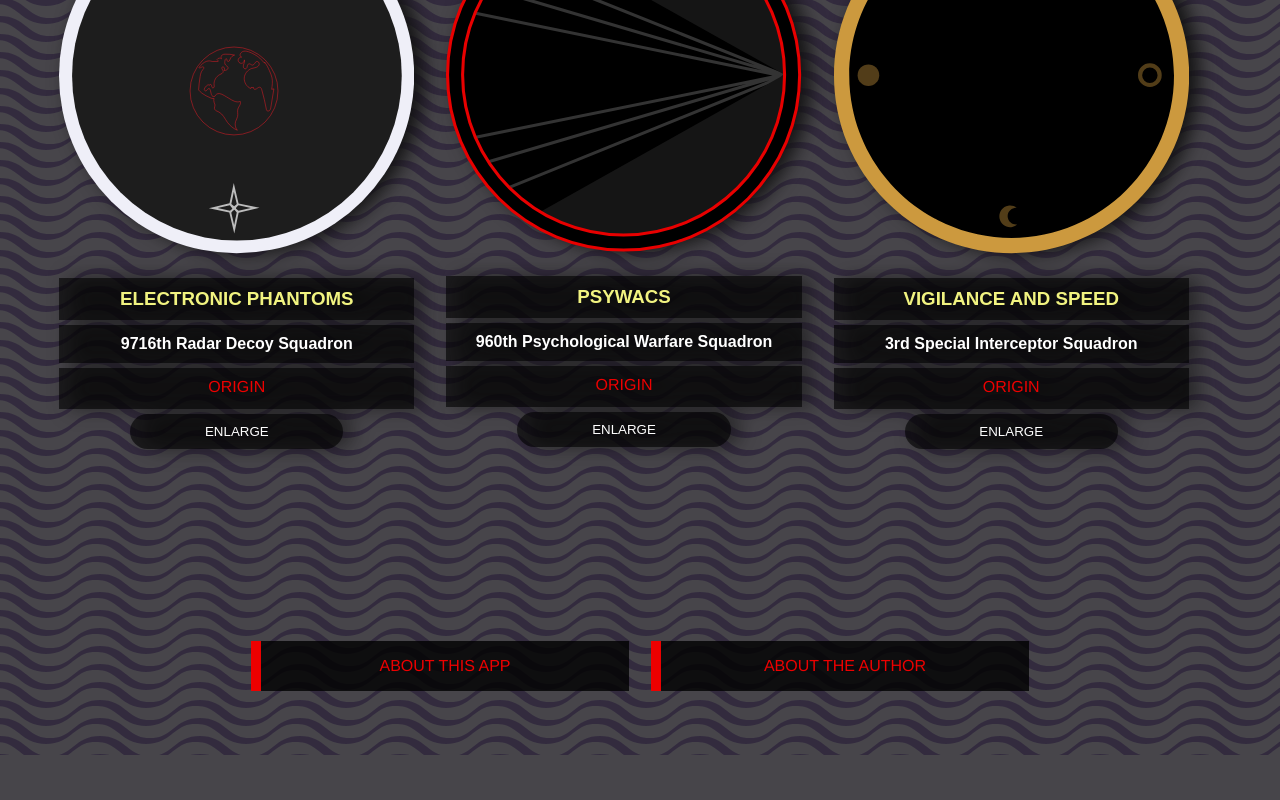
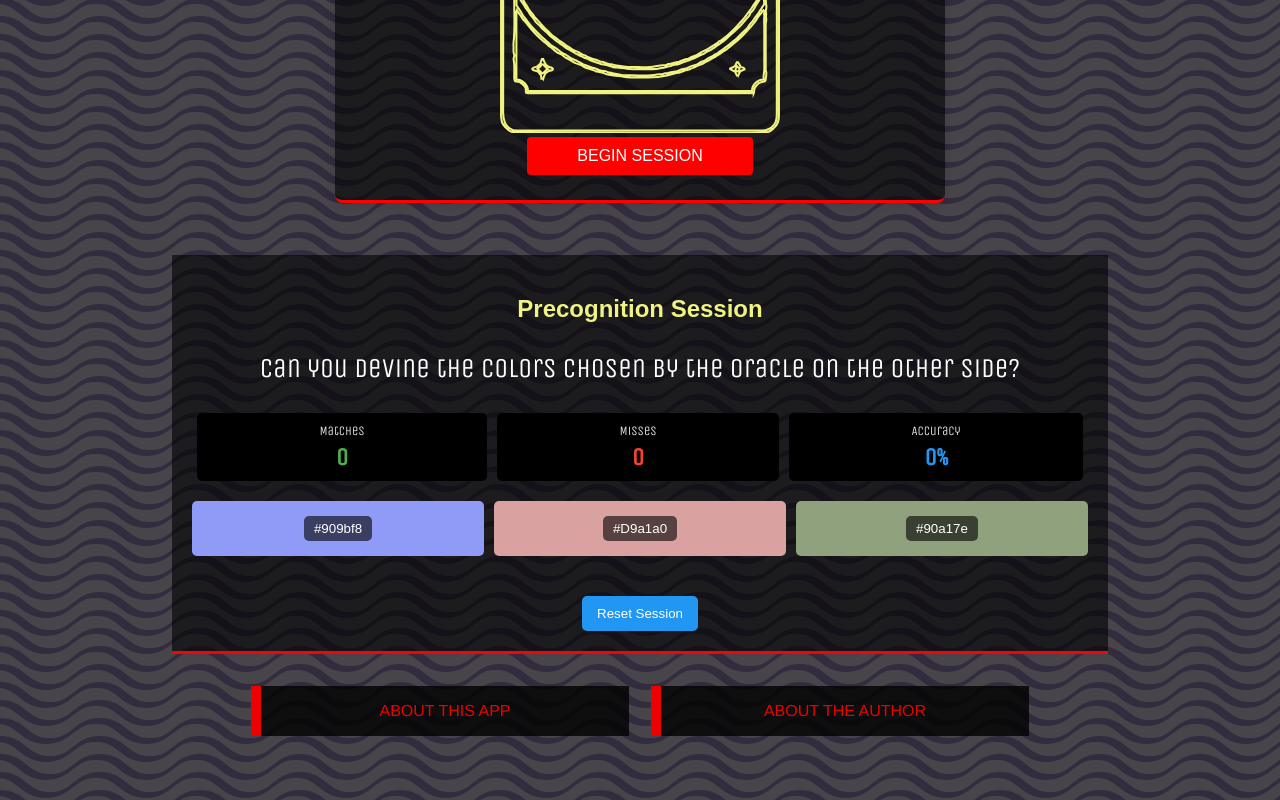
Before and after one commit to drinkingtheink/remote-viewers-club, a Vue app: page / in a window 1280 px wide. Shown: the part 1118-1918 px from the top of the page. Before the commit the page ends 1873 px from the top, so only its background shows below. Built offline with nearby package versions, Linux system fonts and the light colour scheme; a web font is replaced by a local one.

Commit message:
precog polish

```diff
--- a/src/components/AppStage.vue
+++ b/src/components/AppStage.vue
@@ -143,7 +143,7 @@ export default {
     return {
       badgeMap: badgeMap,
       activeBadge: null,
-      activeSection: 'gallery',
+      activeSection: 'praxis',
     }
   },
   methods: {
@@ -508,4 +508,11 @@ button.enlarge:hover {
   margin: 0 auto;
   justify-content: center;
 }
+
+.stage p {
+  /* color: #555; */
+  line-height: 1.3;
+  font-size: 170%;
+  color: white;
+}
 </style>
--- a/src/components/PerceptionTraining.vue
+++ b/src/components/PerceptionTraining.vue
@@ -1,6 +1,7 @@
 <template>
-  <div class="prediction-container">
-    <h2>Precognition Challenge</h2>
+  <div class="prediction-container stage intro">
+    <h2>Precognition Session</h2>
+    <p>Can you devine the colors chosen by the oracle on the other side?</p>
 
     <div class="session-stats">
       <div class="stat-box">
@@ -25,7 +26,7 @@
         :style="{ backgroundColor: color }"
         :disabled="predictionResult !== null"
       >
-        {{ color }}
+        <span class="color-mask">{{ color }}</span>
       </button>
     </div>
 
@@ -182,6 +183,13 @@ onMounted(generateColorOptions)
   transition: opacity 0.3s ease;
 }
 
+.prediction-grid button span {
+    background: rgba(0,0,0,0.6);
+    display: inline-block;
+    padding: 5px 10px;
+    border-radius: 5px;
+}
+
 .prediction-grid button:disabled {
   opacity: 0.5;
   cursor: not-allowed;
--- a/src/components/RemoteViewingSim.vue
+++ b/src/components/RemoteViewingSim.vue
@@ -289,13 +289,6 @@ watch(penSize, () => {
   margin-top: 0;
 }
 
-.remote-viewing-container .stage p {
-  /* color: #555; */
-  line-height: 1.6;
-  font-size: 140%;
-  color: white;
-}
-
 .remote-viewing-container .btn-primary {
   background-color: red;
   color: white;
```
